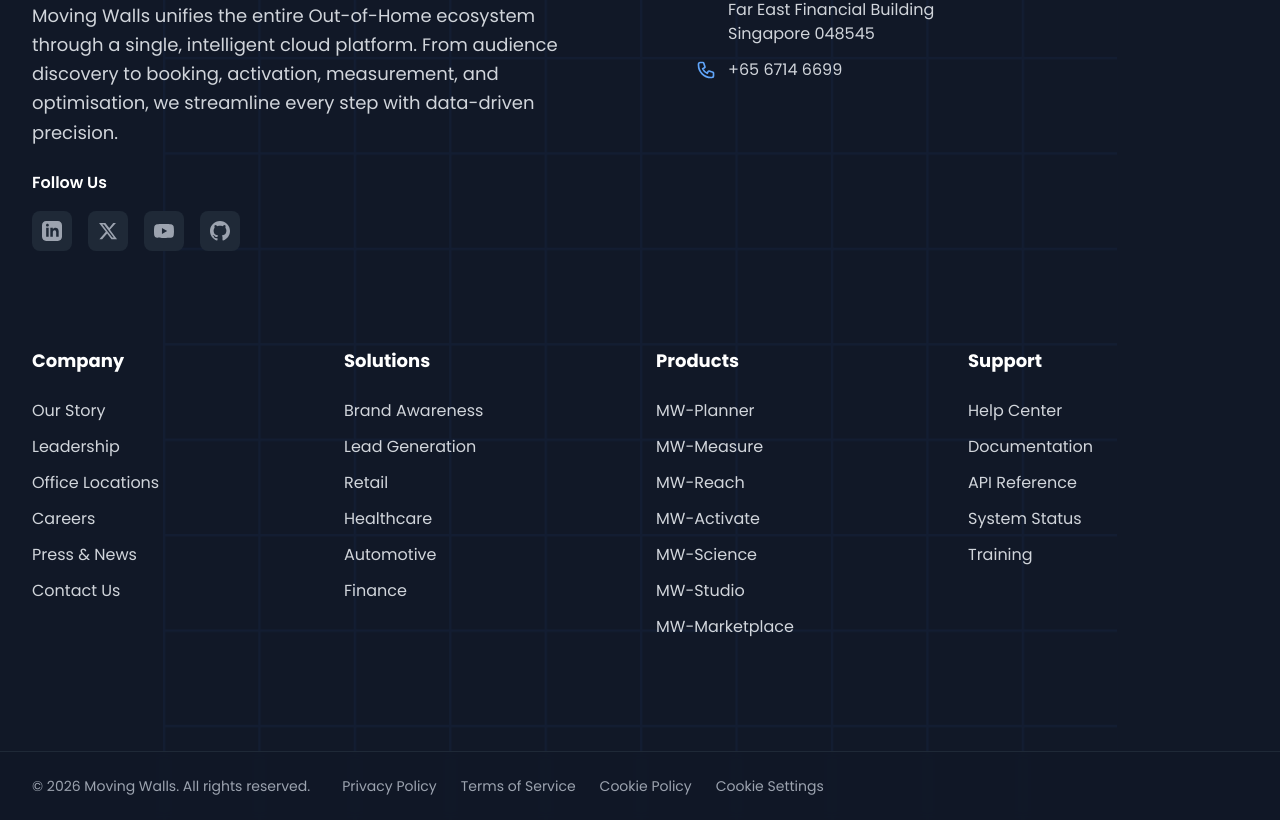
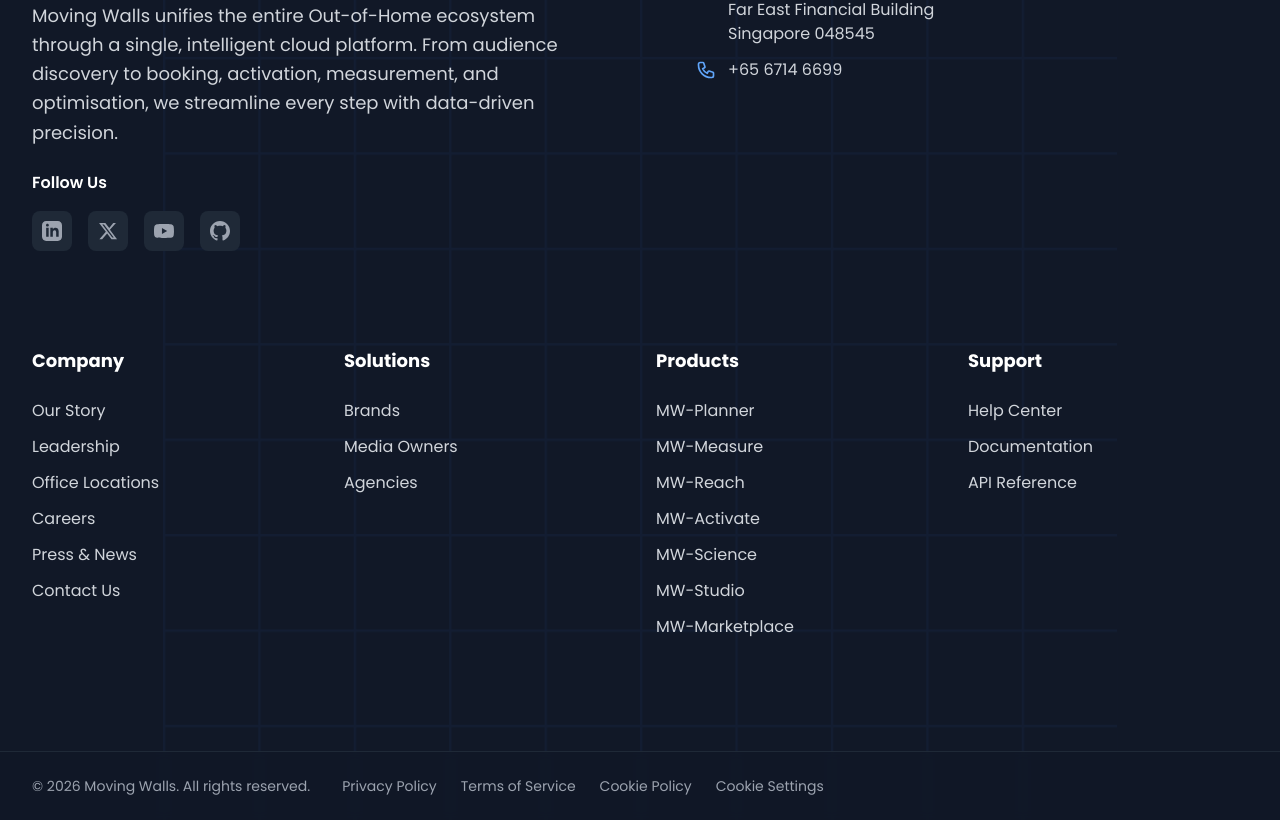
Before and after one commit to VivekcMW/Website, a Next.js app: page /about/press-news in a window 1280 px wide. Shown: the part 5888-6708 px from the top of the page. Built offline with nearby package versions, Linux system fonts and the light colour scheme.

Commit message:
Update footer links, hide our-journey page, fix press-news thumbnails to use SVG

```diff
--- a/src/app/about/press-news/page.tsx
+++ b/src/app/about/press-news/page.tsx
@@ -12,7 +12,7 @@
       title: "Moving Walls Launches AI-Powered Audience Targeting Platform",
       excerpt: "Revolutionary machine learning algorithms improve campaign performance by 40% while reducing cost per acquisition.",
       readTime: "3 min read",
-      thumbnail: "/assets/images/press/ai-platform-launch.jpg"
+      thumbnail: "/assets/images/press/ai-platform-launch.svg"
     },
     {
       date: "October 28, 2024",
@@ -20,7 +20,7 @@
       title: "Moving Walls Closes $50M Series C Funding Round",
       excerpt: "Investment led by top-tier VCs will fuel international expansion and product development initiatives.",
       readTime: "4 min read",
-      thumbnail: "/assets/images/press/funding-announcement.jpg"
+      thumbnail: "/assets/images/press/funding-announcement.svg"
     },
     {
       date: "September 12, 2024",
@@ -28,7 +28,7 @@
       title: "Strategic Partnership with Global Transit Authority Network",
       excerpt: "Major partnership expands Moving Walls's out-of-home advertising network to 25 new metropolitan areas.",
       readTime: "2 min read",
-      thumbnail: "/assets/images/press/transit-partnership.jpg"
+      thumbnail: "/assets/images/press/transit-partnership.svg"
     },
     {
       date: "August 5, 2024",
@@ -36,7 +36,7 @@
       title: "Moving Walls Named 'AdTech Company of the Year' by Industry Awards",
       excerpt: "Recognition highlights company's innovation in programmatic advertising and measurement solutions.",
       readTime: "3 min read",
-      thumbnail: "/assets/images/press/industry-award.jpg"
+      thumbnail: "/assets/images/press/industry-award.svg"
     },
     {
       date: "July 22, 2024",
@@ -44,7 +44,7 @@
       title: "New Privacy-First Measurement Suite Launches",
       excerpt: "Industry-leading privacy compliance tools help brands navigate evolving data regulations while maintaining effectiveness.",
       readTime: "5 min read",
-      thumbnail: "/assets/images/press/privacy-suite.jpg"
+      thumbnail: "/assets/images/press/privacy-suite.svg"
     },
     {
       date: "June 18, 2024",
@@ -52,7 +52,7 @@
       title: "Moving Walls Opens European Headquarters in London",
       excerpt: "New office serves as regional hub for European operations and client services expansion.",
       readTime: "2 min read",
-      thumbnail: "/assets/images/press/london-office.jpg"
+      thumbnail: "/assets/images/press/london-office.svg"
     }
   ];
 
@@ -62,28 +62,28 @@
       title: "How Moving Walls is Revolutionizing Out-of-Home Advertising",
       date: "November 8, 2024",
       type: "Feature Article",
-      thumbnail: "/assets/images/press/adweek-feature.jpg"
+      thumbnail: "/assets/images/press/adweek-feature.svg"
     },
     {
       outlet: "TechCrunch",
       title: "The Future of Programmatic Advertising Technology",
       date: "October 15, 2024",
       type: "Industry Analysis",
-      thumbnail: "/assets/images/press/techcrunch-analysis.jpg"
+      thumbnail: "/assets/images/press/techcrunch-analysis.svg"
     },
     {
       outlet: "Marketing Land",
       title: "CEO Interview: Building the Next Generation Ad Platform",
       date: "September 30, 2024",
       type: "Executive Interview",
-      thumbnail: "/assets/images/press/ceo-interview.jpg"
+      thumbnail: "/assets/images/press/ceo-interview.svg"
     },
     {
       outlet: "Forbes",
       title: "Moving Walls Among Top 50 Most Innovative Companies",
       date: "September 1, 2024",
       type: "Recognition",
-      thumbnail: "/assets/images/press/forbes-recognition.jpg"
+      thumbnail: "/assets/images/press/forbes-recognition.svg"
     }
   ];
 
--- a/src/app/sitemap.ts
+++ b/src/app/sitemap.ts
@@ -21,7 +21,7 @@
   // About pages
   const aboutPages = [
     '/about/our-story',
-    '/about/our-journey',
+    // '/about/our-journey',
     '/about/leadership',
     '/about/careers',
     '/about/press-news',
--- a/src/components/Footer.tsx
+++ b/src/components/Footer.tsx
@@ -14,12 +14,9 @@
     { name: "Contact Us", href: "/contact" },
   ],
   solutions: [
-    { name: "Brand Awareness", href: "/solutions/brand-awareness" },
-    { name: "Lead Generation", href: "/solutions/lead-generation" },
-    { name: "Retail", href: "/solutions/retail" },
-    { name: "Healthcare", href: "/solutions/healthcare" },
-    { name: "Automotive", href: "/solutions/automotive" },
-    { name: "Finance", href: "/solutions/finance" },
+    { name: "Brands", href: "/solutions/brands" },
+    { name: "Media Owners", href: "/solutions/media-owners" },
+    { name: "Agencies", href: "/solutions/agencies" },
   ],
   products: [
     { name: "MW-Planner", href: "/products/mw-planner" },
@@ -31,11 +28,9 @@
     { name: "MW-Marketplace", href: "/products/mw-marketplace" },
   ],
   support: [
-    { name: "Help Center", href: "#" },
-    { name: "Documentation", href: "#" },
+    { name: "Help Center", href: "https://help.movingwalls.com/" },
+    { name: "Documentation", href: "https://help.movingwalls.com/" },
     { name: "API Reference", href: "#" },
-    { name: "System Status", href: "#" },
-    { name: "Training", href: "/events" },
   ],
 };
 
--- a/src/components/Header.tsx
+++ b/src/components/Header.tsx
@@ -58,7 +58,7 @@
         title: "Company",
         items: [
           { name: "Our Story", description: "Learn about our journey", href: "/about/our-story" },
-          { name: "Our Journey", description: "Timeline of innovation", href: "/about/our-journey" },
+          // { name: "Our Journey", description: "Timeline of innovation", href: "/about/our-journey" },
           { name: "Leadership Team", description: "Meet our executives", href: "/about/leadership" },
           { name: "Careers", description: "Join our growing team", href: "/about/careers" },
           { name: "Press & News", description: "Latest announcements", href: "/about/press-news" },
```
